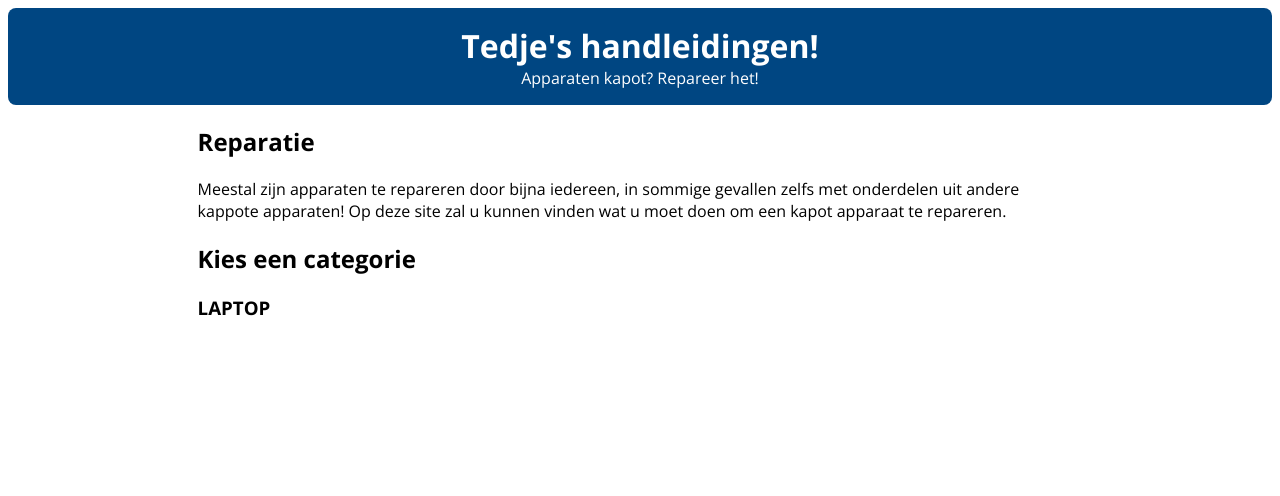
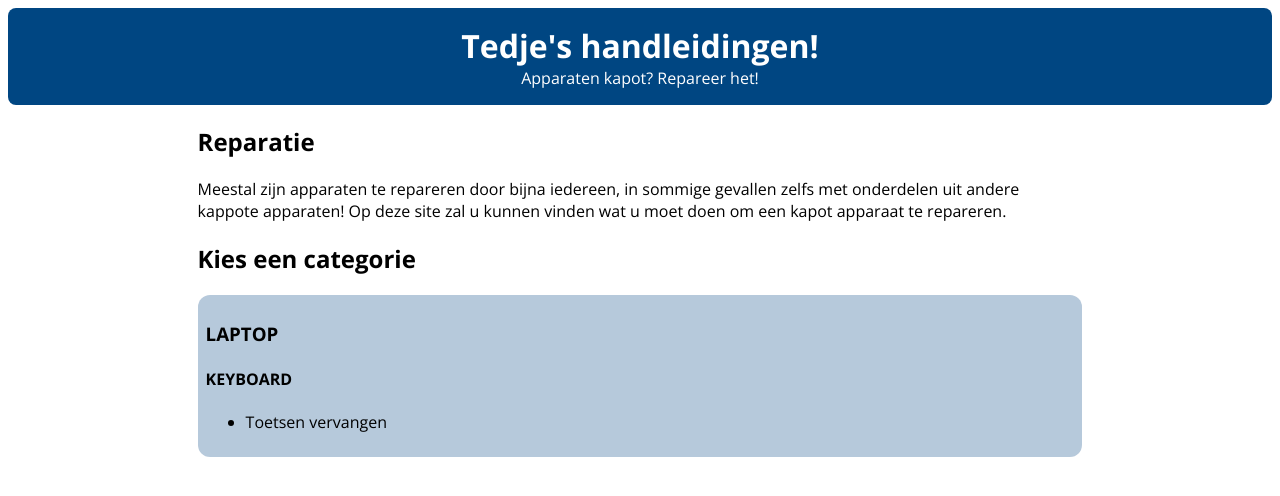
Before and after one commit to TedjeBV/Reparatie, a plain HTML site: page index.html in a window 1280 px wide. Drawn offline with nearby package versions, Linux system fonts and the light colour scheme.

Commit message:
Made big portion of catalog renderer

```diff
--- a/assets/guides/guides.json
+++ b/assets/guides/guides.json
@@ -8,6 +8,8 @@
                     "files": [
                         {
                             "path": "laptop-replace_keys",
+                            "author": "Thijs Boom",
+                            "name": "Toetsen vervangen",
                             "content": "REPLACE_KEYS"
                         }
                     ]
--- /dev/null
+++ b/css/catalog.css
@@ -0,0 +1,17 @@
+div.category-container {
+    color: black;
+    background-color: #00458249;
+
+    padding: 8px;
+    border-radius: 12px;
+
+    transition: 0.5s;
+    transition-property: color, background-color, border-radius;
+}
+
+div.category-container:hover {
+    color: white;
+    background-color: #004682;
+
+    border-radius: 4px;
+}
--- a/index.html
+++ b/index.html
@@ -5,7 +5,8 @@
     <meta http-equiv="X-UA-Compatible" content="IE=edge">
     <meta name="viewport" content="width=device-width, initial-scale=1.0">
     <title>Reparatie | TedjeBV</title>
-    <link rel="stylesheet" href="css/style.css">
+    <link rel="stylesheet" href="css/style.css"> <!-- Default TedjeBV styling -->
+    <link rel="stylesheet" href="css/catalog.css"> <!-- Catalog styling -->
     <script src="assets/js/parser.js"></script> <!-- Parser -->
     <script defer src="js/catalog.js"></script> <!-- Catalog render -->
 </head>
--- a/js/catalog.js
+++ b/js/catalog.js
@@ -24,6 +24,41 @@ function renderCategory(category) {
     header.innerText = category.type;
     container.appendChild(header);
 
+    // Content
+    const content = document.createElement('div');
+    content.classList.add('category-content');
+    container.appendChild(content);
+
+    // Categories
+    category.categories.forEach(subcategory => {
+        const categoryContainer = document.createElement('div');
+        categoryContainer.classList.add('subcategory-container');
+
+        const categoryHeader = document.createElement('h4');
+        categoryHeader.innerText = subcategory.type;
+
+        const categoryContent = document.createElement('div');
+        categoryContent.classList.add('subcategory-content');
+
+        // Guides
+        const guides = document.createElement('ul');
+
+        subcategory.files.forEach(guide => {
+            console.log(guide.name);
+            const guideContainer = document.createElement('li');
+            guideContainer.classList.add('guide');
+            guideContainer.innerText = guide.name;
+            guides.appendChild(guideContainer);
+        });
+
+        categoryContent.appendChild(guides);
+
+        categoryContainer.appendChild(categoryHeader);
+        categoryContainer.appendChild(categoryContent);
+
+        content.appendChild(categoryContainer);
+    });
+
     return container;
 
 };
```
